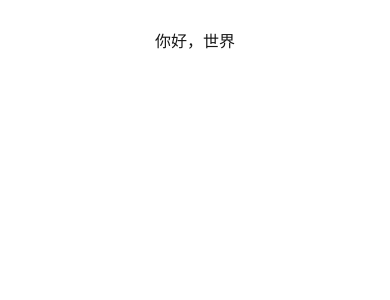
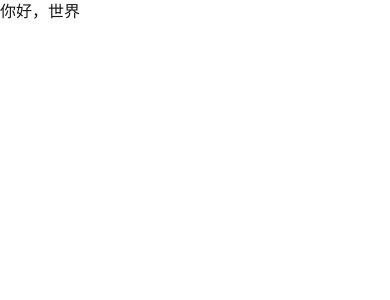
Before and after one commit to wrule/red-envelope-doge, a Next.js app in the folder apps/red-envelope-doge-ui/: page / in a window 390 px wide. Shown: the top 300 px of the page. Built offline with nearby package versions, Linux system fonts and the light colour scheme.

Commit message:
页面基本结构

```diff
--- /dev/null
+++ b/apps/red-envelope-doge-ui/src/app/doge/[id]/page.tsx
@@ -0,0 +1,8 @@
+
+const Doge = () => {
+  return (
+    <div>Doge</div>
+  );
+};
+
+export default Doge;
--- a/apps/red-envelope-doge-ui/src/app/page.tsx
+++ b/apps/red-envelope-doge-ui/src/app/page.tsx
@@ -1,7 +1,7 @@
 
 export default function Home() {
   return (
-    <div className="grid grid-rows-[20px_1fr_20px] items-center justify-items-center min-h-screen p-8 pb-20 gap-16 sm:p-20 font-[family-name:var(--font-geist-sans)]">
+    <div>
       你好，世界
     </div>
   );
--- /dev/null
+++ b/apps/red-envelope-doge-ui/src/app/redp/[id]/page.tsx
@@ -0,0 +1,8 @@
+
+const RedEnvelope = () => {
+  return (
+    <div>RedEnvelope</div>
+  );
+};
+
+export default RedEnvelope;
```
